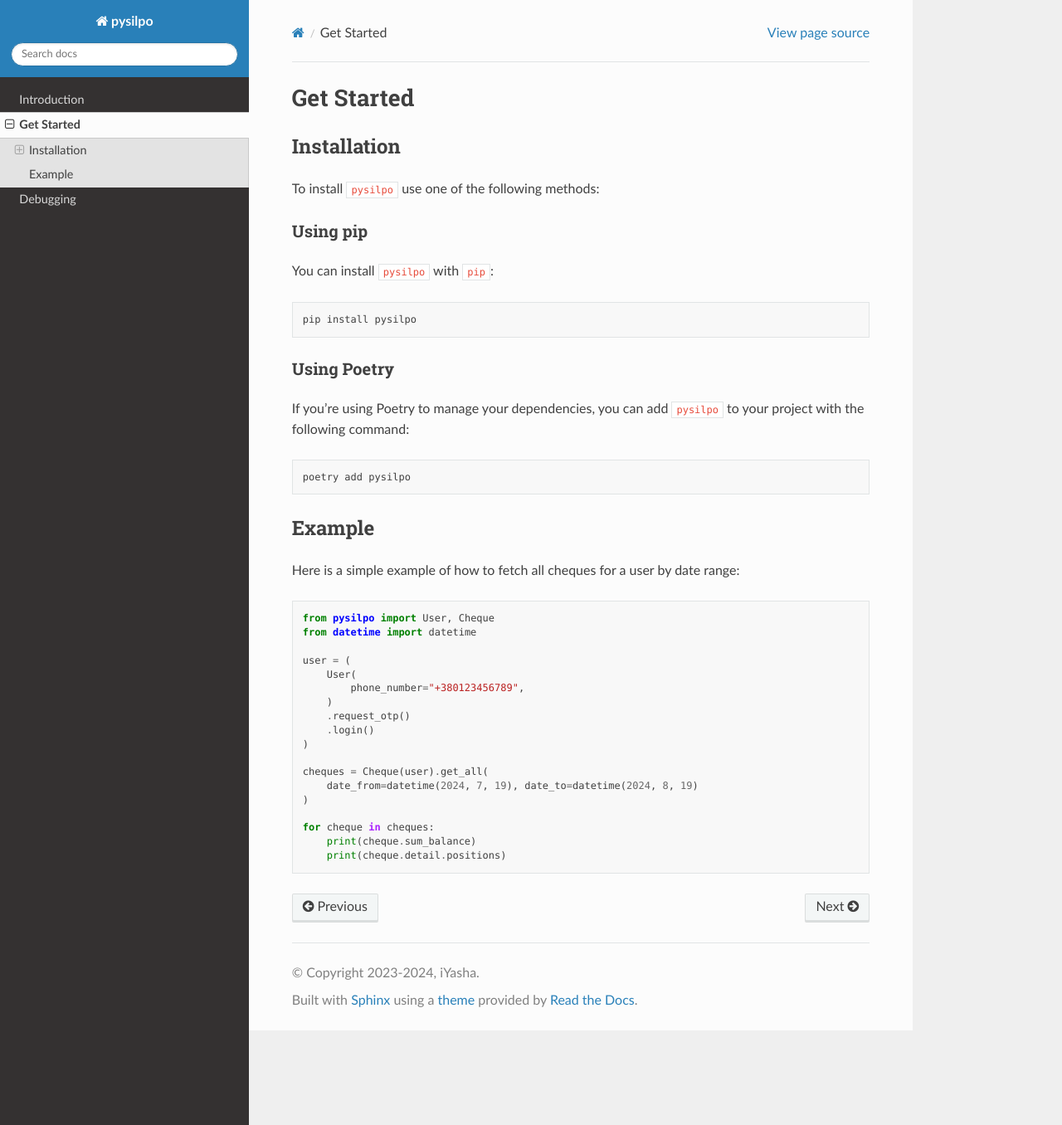
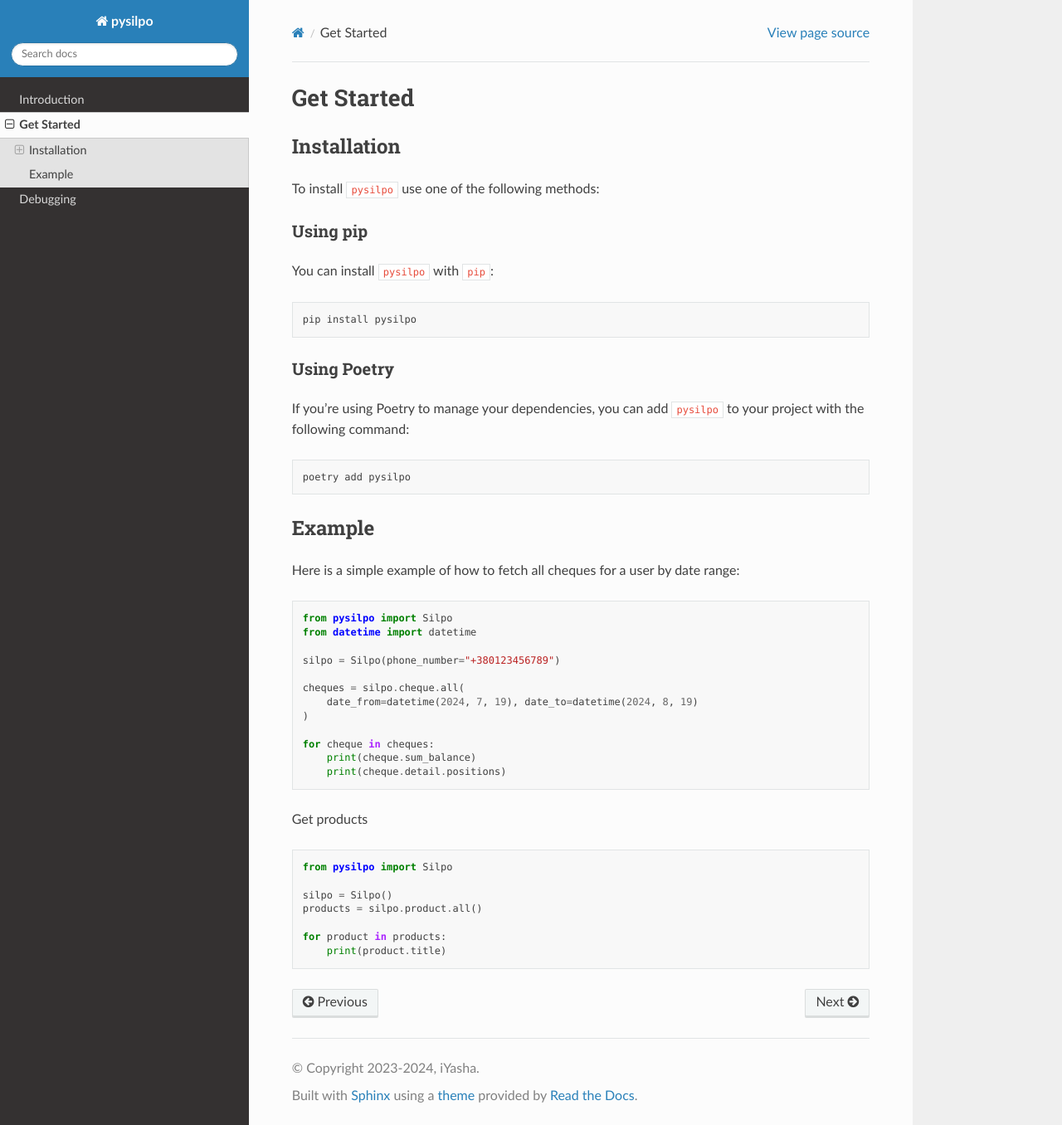
Before and after one commit to iYasha/pysilpo, a Sphinx documentation site: the page built from docs/source/get_started.rst, in a window 1280 px wide and 1356 px high. Shown: the whole window at 83% size. Built offline with Sphinx 7.4.7 and the Read the Docs theme 3.1.0, drawn with Linux system fonts in a browser that asks for light colours.

```diff
--- a/docs/source/get_started.rst
+++ b/docs/source/get_started.rst
@@ -34,21 +34,27 @@ Here is a simple example of how to fetch all cheques for a user by date range:
 
 .. code-block:: python
 
-   from pysilpo import User, Cheque
-   from datetime import datetime
+    from pysilpo import Silpo
+    from datetime import datetime
 
-   user = (
-       User(
-           phone_number="+380123456789",
-       )
-       .request_otp()
-       .login()
-   )
+    silpo = Silpo(phone_number="+380123456789")
 
-   cheques = Cheque(user).get_all(
-       date_from=datetime(2024, 7, 19), date_to=datetime(2024, 8, 19)
-   )
+    cheques = silpo.cheque.all(
+        date_from=datetime(2024, 7, 19), date_to=datetime(2024, 8, 19)
+    )
 
-   for cheque in cheques:
-       print(cheque.sum_balance)
-       print(cheque.detail.positions)
+    for cheque in cheques:
+        print(cheque.sum_balance)
+        print(cheque.detail.positions)
+
+Get products
+
+.. code-block:: python
+
+    from pysilpo import Silpo
+
+    silpo = Silpo()
+    products = silpo.product.all()
+
+    for product in products:
+        print(product.title)
```
Also changed, not shown: README.md (+15 -9 lines), pysilpo/__init__.py (+3 -5 lines), 4 other files.
